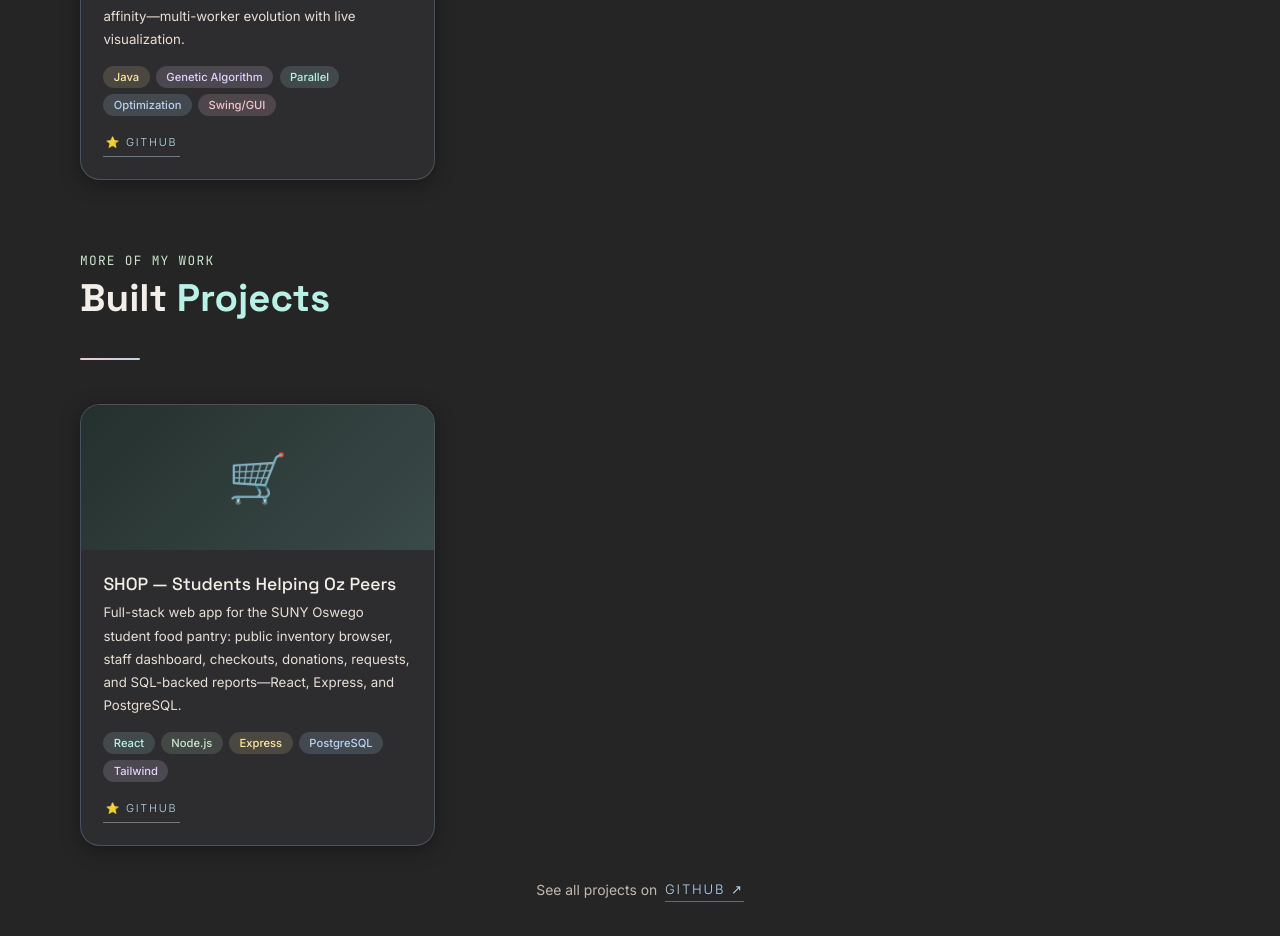
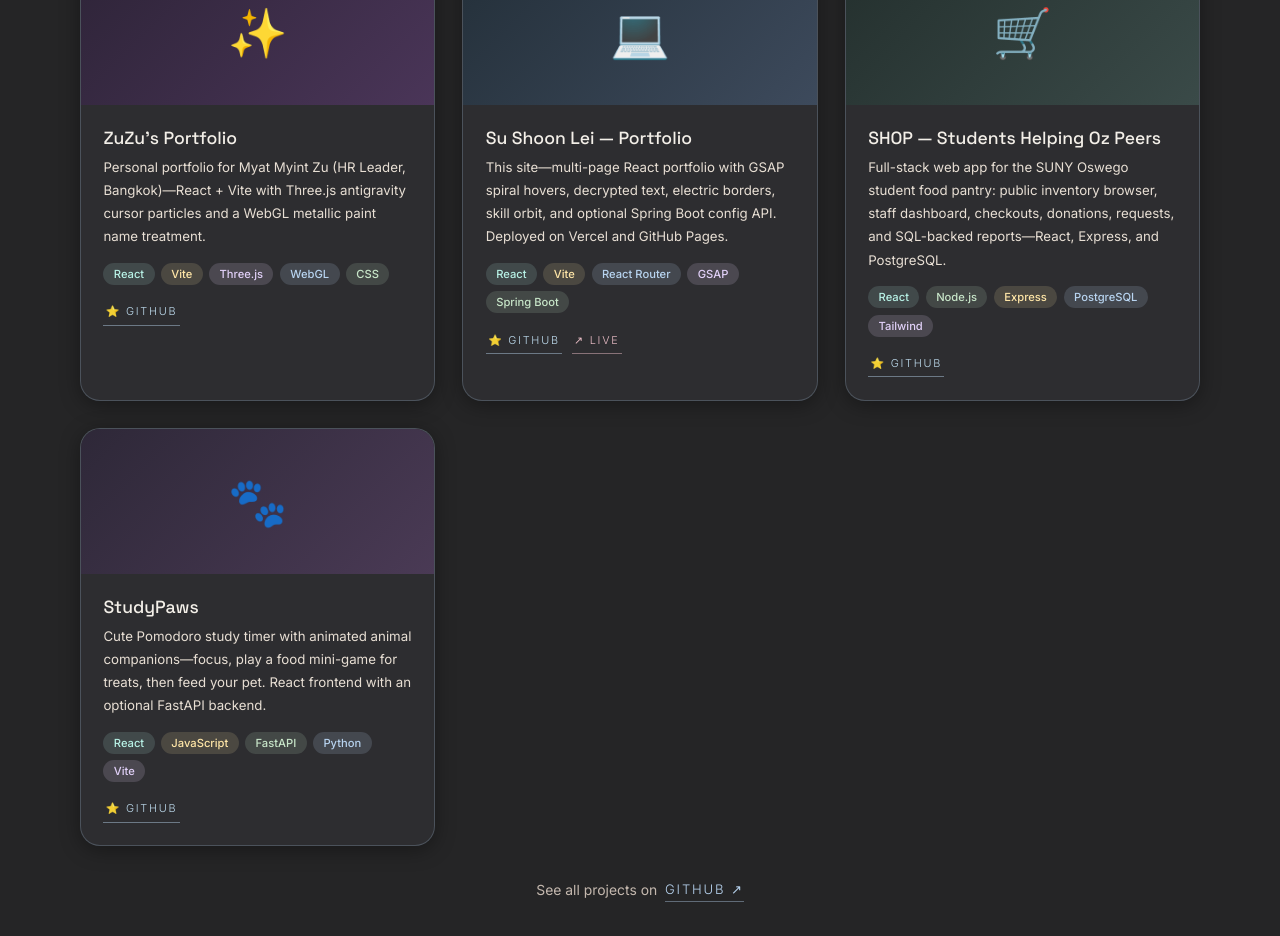
Before and after one commit to SuShoonLei/Portfolio, a React (Vite) app: page /projects in a window 1280 px wide. Shown: the part 980-1916 px from the top of the page. Built offline with nearby package versions, Linux system fonts and the light colour scheme; no server answers.

Commit message:
added more projects, games and websites

```diff
--- a/App.jsx
+++ b/App.jsx
@@ -5,6 +5,7 @@
 import ExperiencePage from "./pages/ExperiencePage.jsx";
 import CertificationsPage from "./pages/CertificationsPage.jsx";
 import ProjectsPage from "./pages/ProjectsPage.jsx";
+import GamesPage from "./pages/GamesPage.jsx";
 import NowPage from "./pages/NowPage.jsx";
 import ContactPage from "./pages/ContactPage.jsx";
 
@@ -22,6 +23,7 @@
         { path: "experience", element: <ExperiencePage /> },
         { path: "certifications", element: <CertificationsPage /> },
         { path: "projects", element: <ProjectsPage /> },
+        { path: "games", element: <GamesPage /> },
         { path: "now", element: <NowPage /> },
         { path: "contact", element: <ContactPage /> },
         { path: "*", element: <Navigate to="/" replace /> },
--- a/components/Layout.jsx
+++ b/components/Layout.jsx
@@ -13,6 +13,7 @@
   "/experience": "Experience",
   "/certifications": "Certifications",
   "/projects": "Projects",
+  "/games": "Games",
   "/now": "Currently Up To",
   "/contact": "Contact",
 };
--- a/data/portfolio.js
+++ b/data/portfolio.js
@@ -32,14 +32,6 @@
     links:[{ label:"⭐ GitHub", cls:"pl-gh", href:"https://github.com/SuShoonLei/SocketBench" }],
   },
   {
-    banner:"🧩",
-    bannerBg:"linear-gradient(135deg,#243530,#2f4a48)",
-    title:"Sudoku Game (API + Swing)",
-    desc:"Desktop Sudoku with Swing UI, Dosuku API puzzles, validation and hints via backtracking, plus distributed hint servers for harder cases.",
-    tags:[["Java","ty"],["Swing","tp"],["REST API","tc"],["Concurrency","tv"],["Maven","tg"]],
-    links:[{ label:"⭐ GitHub", cls:"pl-gh", href:"https://github.com/SuShoonLei/two--player-game-puzzle-using-parallel-move-evaluation" }],
-  },
-  {
     banner:"🧬",
     bannerBg:"linear-gradient(135deg,#2e2438,#3a3550)",
     title:"Factory Layout Optimizer (GA)",
@@ -49,7 +41,28 @@
   },
 ];
 
-export const BUILT_PROJECTS = [
+export const BUILT_PROJECTS = [];
+
+export const WEBSITES = [
+  {
+    banner:"✨",
+    bannerBg:"linear-gradient(135deg,#2e2438,#4a3558)",
+    title:"ZuZu's Portfolio",
+    desc:"Personal portfolio for Myat Myint Zu (HR Leader, Bangkok)—React + Vite with Three.js antigravity cursor particles and a WebGL metallic paint name treatment.",
+    tags:[["React","tc"],["Vite","ty"],["Three.js","tv"],["WebGL","ti"],["CSS","tg"]],
+    links:[{ label:"⭐ GitHub", cls:"pl-gh", href:"https://github.com/SuShoonLei/ZuZu-s-Portfolio" }],
+  },
+  {
+    banner:"💻",
+    bannerBg:"linear-gradient(135deg,#24303a,#3d4a5c)",
+    title:"Su Shoon Lei — Portfolio",
+    desc:"This site—multi-page React portfolio with GSAP spiral hovers, decrypted text, electric borders, skill orbit, and optional Spring Boot config API. Deployed on Vercel and GitHub Pages.",
+    tags:[["React","tc"],["Vite","ty"],["React Router","ti"],["GSAP","tv"],["Spring Boot","tg"]],
+    links:[
+      { label:"⭐ GitHub", cls:"pl-gh", href:"https://github.com/SuShoonLei/Portfolio" },
+      { label:"↗ Live", cls:"pl-live", href:"https://sushoonlei.github.io/Portfolio/" },
+    ],
+  },
   {
     banner:"🛒",
     bannerBg:"linear-gradient(135deg,#24302e,#3a4a48)",
@@ -57,6 +70,49 @@
     desc:"Full-stack web app for the SUNY Oswego student food pantry: public inventory browser, staff dashboard, checkouts, donations, requests, and SQL-backed reports—React, Express, and PostgreSQL.",
     tags:[["React","tc"],["Node.js","tg"],["Express","ty"],["PostgreSQL","ti"],["Tailwind","tv"]],
     links:[{ label:"⭐ GitHub", cls:"pl-gh", href:"https://github.com/SuShoonLei/SHOP_SUNY_Oswego" }],
+  },
+  {
+    banner:"🐾",
+    bannerBg:"linear-gradient(135deg,#2e2838,#4a3a55)",
+    title:"StudyPaws",
+    desc:"Cute Pomodoro study timer with animated animal companions—focus, play a food mini-game for treats, then feed your pet. React frontend with an optional FastAPI backend.",
+    tags:[["React","tc"],["JavaScript","ty"],["FastAPI","tg"],["Python","ti"],["Vite","tv"]],
+    links:[{ label:"⭐ GitHub", cls:"pl-gh", href:"https://github.com/SuShoonLei/StudyPaws" }],
+  },
+];
+
+export const GAMES = [
+  {
+    banner:"🚢",
+    bannerBg:"linear-gradient(135deg,#1e2a38,#2f4a5c)",
+    title:"BattleShip",
+    desc:"Multiplayer Battleship (3–4 players) built as a WebSocket network testing tool—vanilla browser client, Node.js ws server, optional Java Swing client, with RTT stats and reconnect.",
+    tags:[["JavaScript","ty"],["WebSocket","tc"],["Node.js","tg"],["Java","ti"],["Networking","tv"]],
+    links:[{ label:"⭐ GitHub", cls:"pl-gh", href:"https://github.com/SuShoonLei/BattleShip" }],
+  },
+  {
+    banner:"🏃",
+    bannerBg:"linear-gradient(135deg,#2a2430,#3d4a5c)",
+    title:"Out You Run!",
+    desc:"Unity 2D multiplayer platformer with classmates—Netcode for GameObjects, LAN discovery, client-authoritative movement, server-spawned weapons/spells, and NPC combat.",
+    tags:[["Unity","ty"],["C#","tc"],["Netcode","tv"],["Multiplayer","ti"],["2D","tg"]],
+    links:[{ label:"⭐ GitHub", cls:"pl-gh", href:"https://github.com/Min1322003/GroupGame" }],
+  },
+  {
+    banner:"👀",
+    bannerBg:"linear-gradient(135deg,#2e2438,#3a3550)",
+    title:"PeekABoo",
+    desc:"Desktop peek-a-boo game built with libGDX and LWJGL3—shared core game logic with a Gradle desktop launcher.",
+    tags:[["Java","ty"],["libGDX","tc"],["LWJGL3","tv"],["Gradle","tg"],["Desktop","ti"]],
+    links:[{ label:"⭐ GitHub", cls:"pl-gh", href:"https://github.com/SuShoonLei/PeekABoo" }],
+  },
+  {
+    banner:"🧩",
+    bannerBg:"linear-gradient(135deg,#243530,#2f4a48)",
+    title:"Sudoku Game (API + Swing)",
+    desc:"Desktop Sudoku with Swing UI, Dosuku API puzzles, validation and hints via backtracking, plus distributed hint servers for harder cases.",
+    tags:[["Java","ty"],["Swing","tp"],["REST API","tc"],["Concurrency","tv"],["Maven","tg"]],
+    links:[{ label:"⭐ GitHub", cls:"pl-gh", href:"https://github.com/SuShoonLei/two--player-game-puzzle-using-parallel-move-evaluation" }],
   },
 ];
 
@@ -98,6 +154,7 @@
   ["/experience", "Experience"],
   ["/certifications", "Certs"],
   ["/projects", "Projects"],
+  ["/games", "Games"],
   ["/now", "Now"],
   ["/contact", "Contact"],
 ];
--- /dev/null
+++ b/pages/GamesPage.jsx
@@ -0,0 +1,54 @@
+import { useOutletContext } from "react-router-dom";
+import { SpiralHoverAnchor } from "../SpiralHoverWrap.jsx";
+import { Tag } from "../components/Tag.jsx";
+import { SectionTitleDecrypt } from "../components/SectionTitleDecrypt.jsx";
+import { GAMES } from "../data/portfolio.js";
+
+function GameCard({ banner, bannerBg, title, desc, tags, links, linksByTitle }) {
+  return (
+    <div className="project-card">
+      <div className="p-banner-wrap">
+        <div className="p-banner" style={{ background: bannerBg }}>{banner}</div>
+      </div>
+      <div className="p-body">
+        <div className="p-title">{title}</div>
+        <p className="p-desc">{desc}</p>
+        <div className="tags" style={{ marginBottom: ".8rem" }}>
+          {tags.map(([l, c]) => <Tag key={l} label={l} cls={c} />)}
+        </div>
+        <div className="p-links">
+          {(linksByTitle?.[title] || links).map(({ label, cls, href }) => (
+            <SpiralHoverAnchor key={label} href={href} target="_blank" rel="noreferrer" className={`pl ${cls}`} canvasW={300} canvasH={52} starCount={340}>
+              {label}
+            </SpiralHoverAnchor>
+          ))}
+        </div>
+      </div>
+    </div>
+  );
+}
+
+export default function GamesPage() {
+  const { config } = useOutletContext();
+  const { allProjectsUrl, linksByTitle } = config.projects;
+
+  return (
+    <section id="games">
+      <div className="sec-label">Playable experiments</div>
+      <SectionTitleDecrypt prefix="Games" accent="& Play" />
+      <div className="sec-divider" />
+      <div className="projects-grid">
+        {GAMES.map(game => (
+          <GameCard key={game.title} {...game} linksByTitle={linksByTitle} />
+        ))}
+      </div>
+
+      <p style={{ textAlign: "center", marginTop: "2.2rem", fontSize: ".87rem", color: "var(--text3)" }}>
+        See all projects on &nbsp;
+        <SpiralHoverAnchor href={allProjectsUrl} target="_blank" rel="noreferrer" className="projects-all-gh" canvasW={280} canvasH={56} starCount={380}>
+          GitHub ↗
+        </SpiralHoverAnchor>
+      </p>
+    </section>
+  );
+}
--- a/pages/ProjectsPage.jsx
+++ b/pages/ProjectsPage.jsx
@@ -1,8 +1,9 @@
 import { useOutletContext } from "react-router-dom";
+import DecryptedText from "../DecryptedText.jsx";
 import { SpiralHoverAnchor } from "../SpiralHoverWrap.jsx";
 import { Tag } from "../components/Tag.jsx";
 import { SectionTitleDecrypt } from "../components/SectionTitleDecrypt.jsx";
-import { PROJECTS, BUILT_PROJECTS } from "../data/portfolio.js";
+import { PROJECTS, BUILT_PROJECTS, WEBSITES, DT_SECTION } from "../data/portfolio.js";
 
 function ProjectCard({ banner, bannerBg, hackathon, title, desc, tags, links, linksByTitle }) {
   return (
@@ -29,6 +30,30 @@
   );
 }
 
+function ProjectBlock({ label, prefix, accent, title, items, linksByTitle }) {
+  if (!items?.length) return null;
+  return (
+    <div className="projects-built-block">
+      <div className="sec-label">{label}</div>
+      {title ? (
+        <h2 className="sec-title">
+          <span className="sec-title-accent-inline">
+            <DecryptedText text={title} {...DT_SECTION} />
+          </span>
+        </h2>
+      ) : (
+        <SectionTitleDecrypt prefix={prefix} accent={accent} />
+      )}
+      <div className="sec-divider" />
+      <div className="projects-grid">
+        {items.map(project => (
+          <ProjectCard key={project.title} {...project} linksByTitle={linksByTitle} />
+        ))}
+      </div>
+    </div>
+  );
+}
+
 export default function ProjectsPage() {
   const { config } = useOutletContext();
   const { allProjectsUrl, linksByTitle } = config.projects;
@@ -44,16 +69,20 @@
         ))}
       </div>
 
-      <div className="projects-built-block">
-        <div className="sec-label">More of my work</div>
-        <SectionTitleDecrypt prefix="Built" accent="Projects" />
-        <div className="sec-divider" />
-        <div className="projects-grid">
-          {BUILT_PROJECTS.map(project => (
-            <ProjectCard key={project.title} {...project} linksByTitle={linksByTitle} />
-          ))}
-        </div>
-      </div>
+      <ProjectBlock
+        label="More of my work"
+        prefix="Built"
+        accent="Projects"
+        items={BUILT_PROJECTS}
+        linksByTitle={linksByTitle}
+      />
+
+      <ProjectBlock
+        label="Sites I've designed & shipped"
+        title="Websites"
+        items={WEBSITES}
+        linksByTitle={linksByTitle}
+      />
 
       <p style={{ textAlign: "center", marginTop: "2.2rem", fontSize: ".87rem", color: "var(--text3)" }}>
         See all projects on &nbsp;
```
